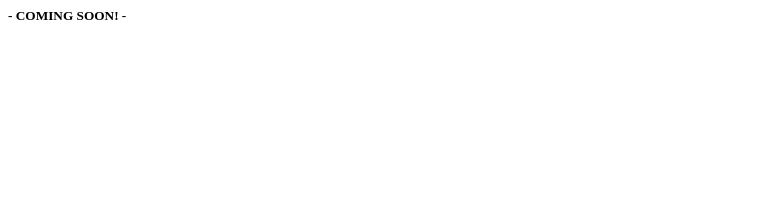
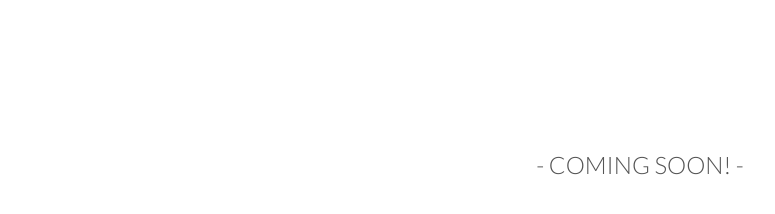
Before and after one commit to teagway/teagway.github.io, a plain HTML site: page index.html in a window 1280 px wide. Shown: the whole page, without its empty margins (0-775 px from the left). Drawn offline with Linux system fonts and the light colour scheme.

Commit message:
updated index.html, added style.css and script.js

```diff
--- /dev/null
+++ b/css/style.css
@@ -0,0 +1,23 @@
+body {
+    font-family: 'Lato', sans-serif;
+    font-weight: 300;
+    font-size: 14px;
+    color: #555555;
+}
+
+h1, h2, h3, h4, h5, h6 {
+    font-family: 'Lato', sans-serif;
+    font-weight: 300;
+}
+
+h3 {
+    font-size: 24px;
+}
+h5 {
+    font-size: 18px;
+}
+
+#container {
+    text-align: center;
+    margin: 150px auto 0px
+}
--- a/index.html
+++ b/index.html
@@ -1,11 +1,16 @@
 <!DOCTYPE>
 <html>
   <head>
-    <title>Page Coming Soon!</title>
+      <title>Page Coming Soon!</title>
+      <link rel="stylesheet" href="css/style.css">
+      <link href='https://fonts.googleapis.com/css?family=Lato:400,300,100,700,300italic' rel='stylesheet' type='text/css'>
   </head>
 
   <body>
-  <h5>- COMING SOON! -</h5>
+      <header></header>
+      <div id="container">
+        <h3>- COMING SOON! -</h3>
+      </div>
   </body>
 
 </html>
```
Also changed, not shown: js/script.js (added).
